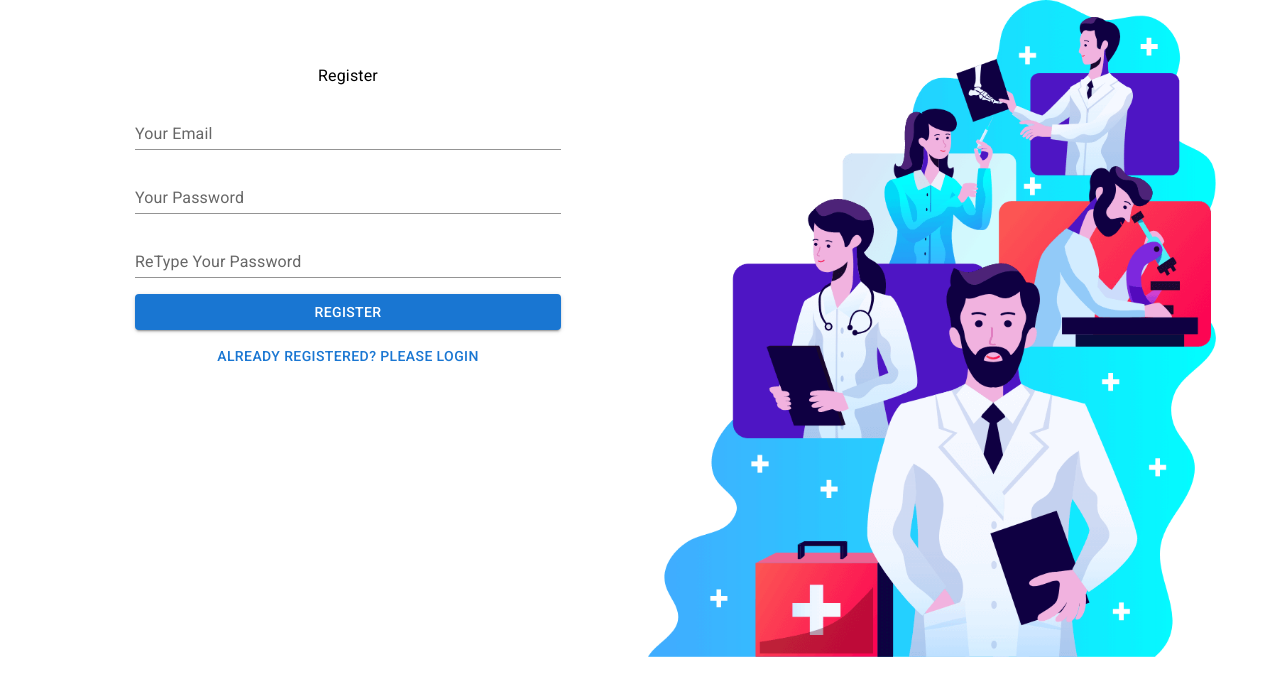
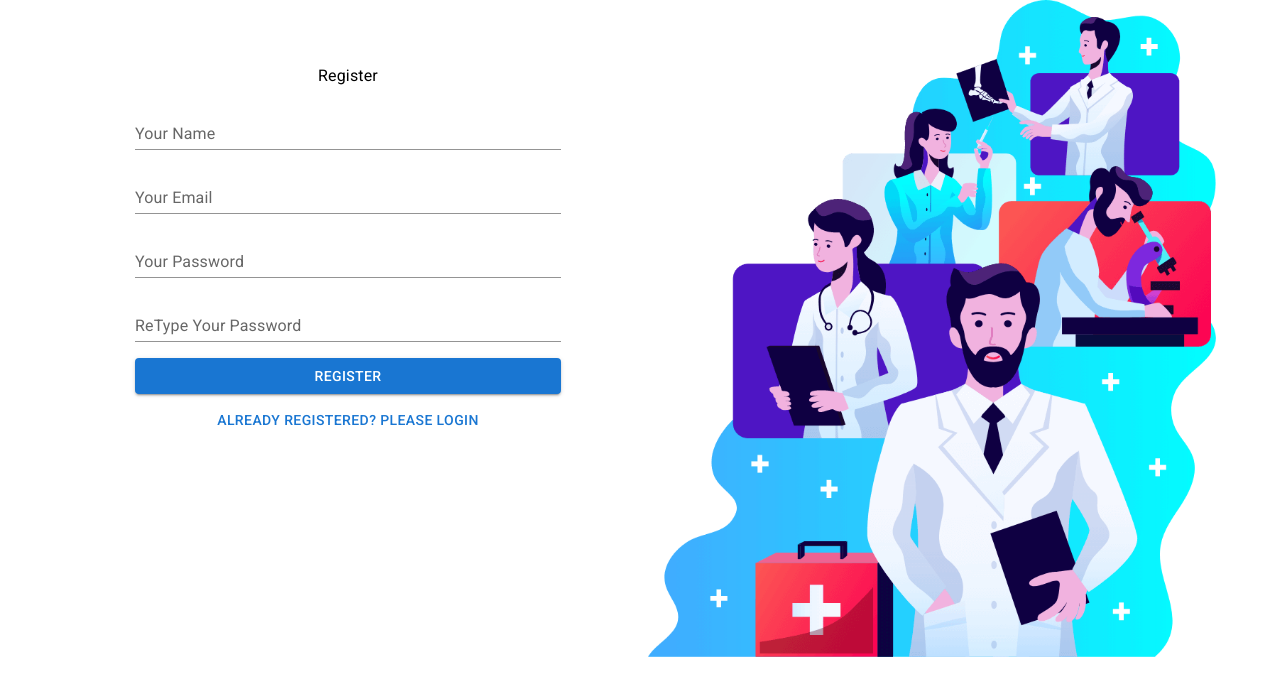
Before and after one commit to aaaasif/doctors-portal-client-side-aaaasif, a React (Create React App) app: page /register in a window 1280 px wide. Shown: the top 696 px of the page. Built offline with nearby package versions, Linux system fonts and the light colour scheme; no server answers.

Commit message:
user name setup

```diff
--- a/src/Pages/Appointment/BookingModal/BookingModal.js
+++ b/src/Pages/Appointment/BookingModal/BookingModal.js
@@ -6,6 +6,7 @@ import Fade from '@mui/material/Fade';
 import Typography from '@mui/material/Typography';
 import TextField from '@mui/material/TextField';
 import Button from '@mui/material/Button';
+import useAuth from '../../../hooks/useAuth';
 
 const style = {
     position: 'absolute',
@@ -21,6 +22,7 @@ const style = {
 
 const BookingModal = ({ openBooking, handleBookingClose, booking, date }) => {
     const { name, time } = booking;
+    const {user} = useAuth()
 
     const handleBookingSubmit = e => {
         alert('submitting');
@@ -60,13 +62,13 @@ const BookingModal = ({ openBooking, handleBookingClose, booking, date }) => {
                         <TextField
                             sx={{ width: '90%', m: 1 }}
                             id="outlined-size-small"
-                            defaultValue="Your Name"
+                            defaultValue={user.displayName}
                             size="small"
                         />
                         <TextField
                             sx={{ width: '90%', m: 1 }}
                             id="outlined-size-small"
-                            defaultValue="Your Email"
+                            defaultValue={user.email}
                             size="small"
                         />
                         <TextField
--- a/src/Pages/Login/Login/Login.js
+++ b/src/Pages/Login/Login/Login.js
@@ -38,7 +38,7 @@ const Login = () => {
                             id="standard-basic"
                             label="Your Email"
                             name="email"
-                            onChange={handleOnChange}
+                            onBlur={handleOnChange}
                             variant="standard" />
                         <TextField
                             sx={{ width: '75%', m: 1 }}
@@ -46,7 +46,7 @@ const Login = () => {
                             label="Your Password"
                             type="password"
                             name="password"
-                            onChange={handleOnChange}
+                            onBlur={handleOnChange}
                             variant="standard" />
 
                         <Button sx={{ width: '75%', m: 1 }} type="submit" variant="contained">Login</Button>
--- a/src/Pages/Login/Register/Register.js
+++ b/src/Pages/Login/Register/Register.js
@@ -2,27 +2,29 @@ import { Container, Typography, TextField, Button, CircularProgress, Alert } fro
 import React, { useState } from 'react';
 import { Grid } from '@mui/material';
 import login from '../../../images/login.png'
-import { NavLink } from 'react-router-dom';
+import { NavLink, useHistory } from 'react-router-dom';
 import useAuth from './../../../hooks/useAuth';
 
 const Register = () => {
     const [loginData, setLoginData] = useState({});
-
+    const history = useHistory();
     const { user, registerUser, isLoading, authError } = useAuth();
 
-    const handleOnChange = e => {
+    const handleOnBlur = e => {
         const field = e.target.name;
         const value = e.target.value;
         const newLoginData = { ...loginData };
         newLoginData[field] = value;
+        // console.log(newLoginData)
         setLoginData(newLoginData);
+
     }
     const handleLoginSubmit = e => {
         if (loginData.password !== loginData.password2) {
             alert('Your password did not match');
             return
         }
-        registerUser(loginData.email, loginData.password);
+        registerUser(loginData.email, loginData.password, loginData.name, history);
         e.preventDefault();
     }
     return (
@@ -34,10 +36,18 @@ const Register = () => {
                         <TextField
                             sx={{ width: '75%', m: 1 }}
                             id="standard-basic"
+                            label="Your Name"
+                            name="name"
+                            type="text"
+                            onBlur={handleOnBlur}
+                            variant="standard" />
+                        <TextField
+                            sx={{ width: '75%', m: 1 }}
+                            id="standard-basic"
                             label="Your Email"
                             name="email"
                             type="email"
-                            onChange={handleOnChange}
+                            onBlur={handleOnBlur}
                             variant="standard" />
                         <TextField
                             sx={{ width: '75%', m: 1 }}
@@ -45,7 +55,7 @@ const Register = () => {
                             label="Your Password"
                             type="password"
                             name="password"
-                            onChange={handleOnChange}
+                            onBlur={handleOnBlur}
                             variant="standard" />
                         <TextField
                             sx={{ width: '75%', m: 1 }}
@@ -53,7 +63,7 @@ const Register = () => {
                             label="ReType Your Password"
                             type="password"
                             name="password2"
-                            onChange={handleOnChange}
+                            onBlur={handleOnBlur}
                             variant="standard" />
 
                         <Button sx={{ width: '75%', m: 1 }} type="submit" variant="contained">Register</Button>
--- a/src/hooks/useFirebase.js
+++ b/src/hooks/useFirebase.js
@@ -1,6 +1,6 @@
 import initializeFirebase from "../Pages/Login/Login/Firebase/firebase.init";
 import { useState, useEffect } from 'react';
-import { getAuth, createUserWithEmailAndPassword, signInWithEmailAndPassword, onAuthStateChanged, GoogleAuthProvider, signOut, signInWithPopup } from "firebase/auth";
+import { getAuth, createUserWithEmailAndPassword, updateProfile, signInWithEmailAndPassword, onAuthStateChanged, GoogleAuthProvider, signOut, signInWithPopup } from "firebase/auth";
 
 
 // initialize firebase app
@@ -14,11 +14,19 @@ const useFirebase = () => {
     const auth = getAuth();
     const googleProvider = new GoogleAuthProvider();
 
-    const registerUser = (email, password) => {
+    const registerUser = (email, password, name, history) => {
         setIsLoading(true);
         createUserWithEmailAndPassword(auth, email, password)
             .then((userCredential) => {
                 setAuthError('');
+                const newUser = { email, displayName: name};
+                setUser(newUser);
+                updateProfile(auth.currentUser, {
+                    displayName: name
+                }).then(() => {
+                }).catch((error) => {
+                });
+                history.replace('/');
             })
             .catch((error) => {
                 setAuthError(error.message);
```
